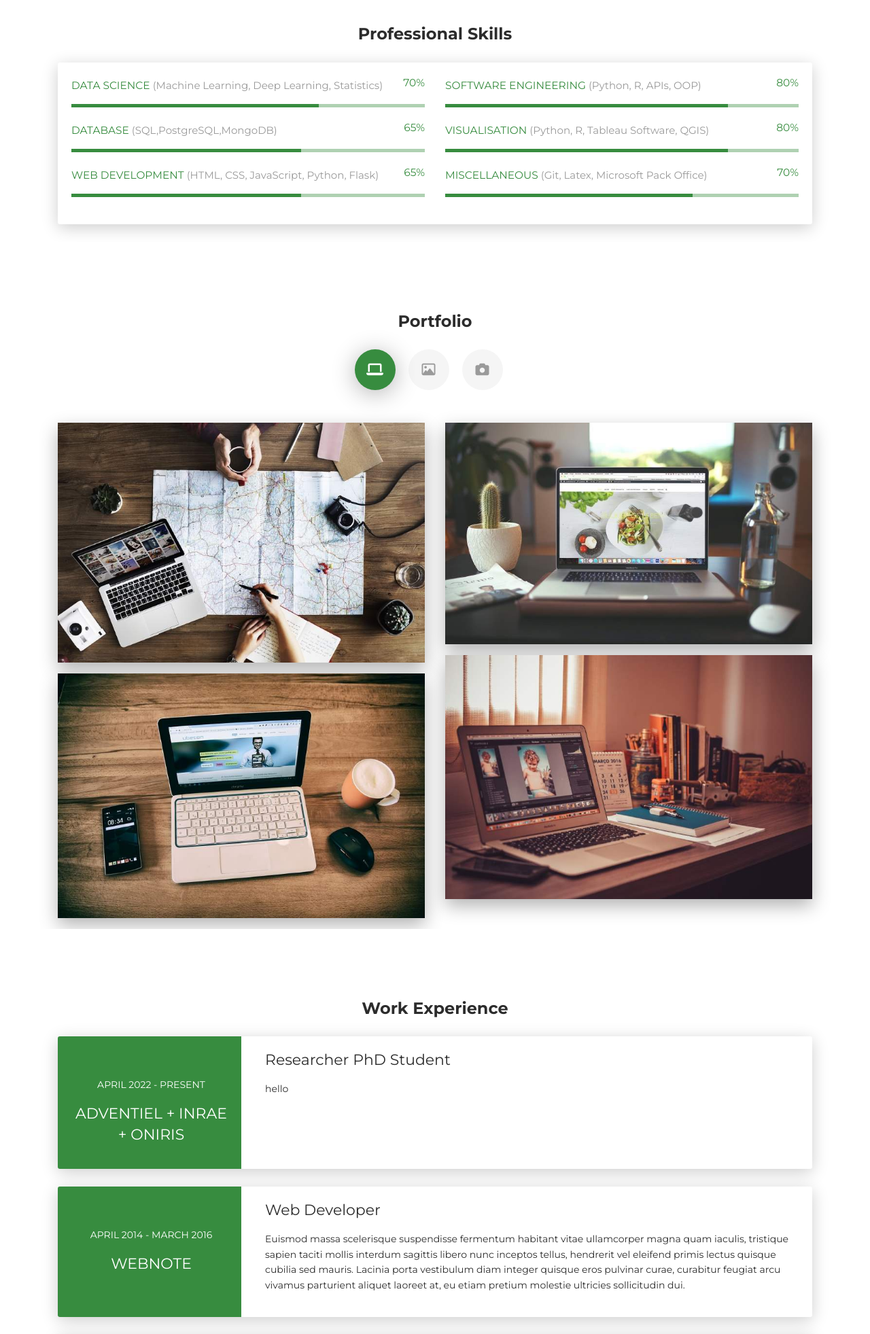
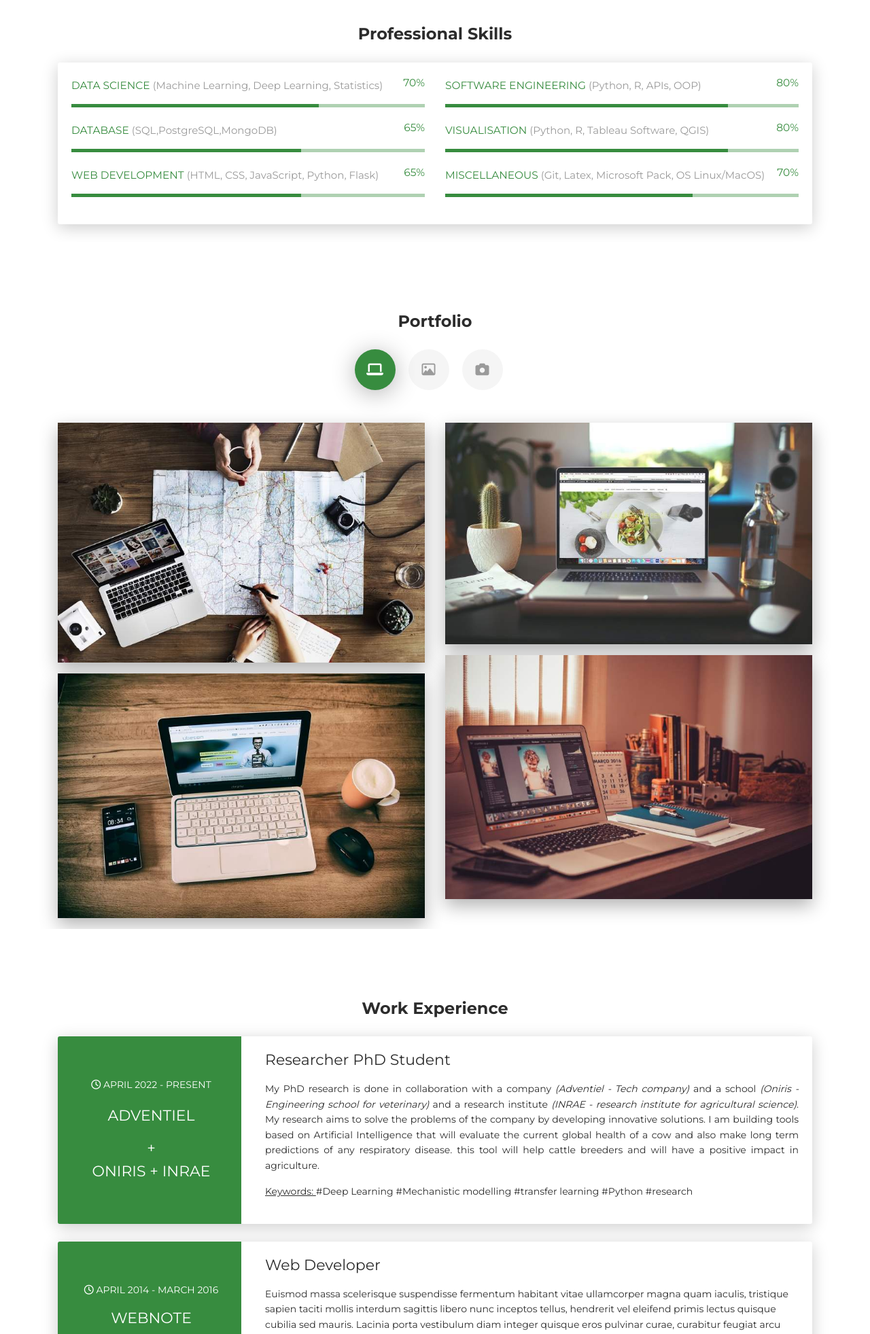
Before and after one commit to fiastros/portfolio_resume, a Python web app: template template/index.html in a window 1280 px wide. Shown: the part 972-2935 px from the top of the page at 68% size. Run offline with Jinja, Linux system fonts and the light colour scheme; the template is opened without the code that fills it, so the values that code supplies are empty; some libraries are stand-ins or nearby versions.

Commit message:
professional skills + works experience1

```diff
--- a/template/index.html
+++ b/template/index.html
@@ -172,7 +172,7 @@
           </div>
           <div class="col-md-6">
             <div class="progress-container progress-primary"><span class="progress-badge">Miscellaneous
-              <font class="skills-list">(Git, Latex, Microsoft Pack office)</font>
+              <font class="skills-list">(Git, Latex, Microsoft Pack, OS Linux/macOS)</font>
             </span>
               <div class="progress">
                 <div class="progress-bar progress-bar-primary" data-aos="progress-full" data-aos-offset="10" data-aos-duration="2000" role="progressbar" aria-valuenow="60" aria-valuemin="0" aria-valuemax="100" style="width: 70%;"></div>
@@ -324,14 +324,25 @@
       <div class="row">
         <div class="col-md-3 bg-primary" data-aos="fade-right" data-aos-offset="50" data-aos-duration="500">
           <div class="card-body cc-experience-header">
-            <p>April 2022 - Present</p>
-            <div class="h5">Adventiel + INRAE + ONIRIS</div>
+            <p><i class="fa fa-clock-o"></i> April 2022 - Present</p>
+            <div class="h5"><p>Adventiel</p> + <p>ONIRIS + INRAE</p> </div>
           </div>
         </div>
         <div class="col-md-9" data-aos="fade-left" data-aos-offset="50" data-aos-duration="500">
           <div class="card-body">
             <div class="h5">Researcher PhD Student</div>
-            <p> hello</p>
+              <p class="justifying-text">
+                My PhD research is done in collaboration with a company  <em>(Adventiel - Tech company)</em>
+                and a school <em>(Oniris - Engineering school for veterinary)</em> and a research institute
+                <em>(INRAE - research institute for agricultural science)</em>.
+                My research aims to solve the problems of the company by developing innovative solutions. I am building tools
+                based on Artificial Intelligence that will evaluate the current global health of a cow and also make long term predictions of
+                any respiratory disease. this tool will help cattle breeders and will have a positive impact in agriculture.
+              </p>
+
+              <p class="justifying-text">
+                <u>Keywords: </u> #Deep Learning #Mechanistic modelling #transfer learning #Python #research
+             </p>
           </div>
         </div>
       </div>
@@ -340,7 +351,7 @@
       <div class="row">
         <div class="col-md-3 bg-primary" data-aos="fade-right" data-aos-offset="50" data-aos-duration="500">
           <div class="card-body cc-experience-header">
-            <p>April 2014 - March 2016</p>
+            <p><i class="fa fa-clock-o"></i> April 2014 - March 2016</p>
             <div class="h5">WebNote</div>
           </div>
         </div>
```
